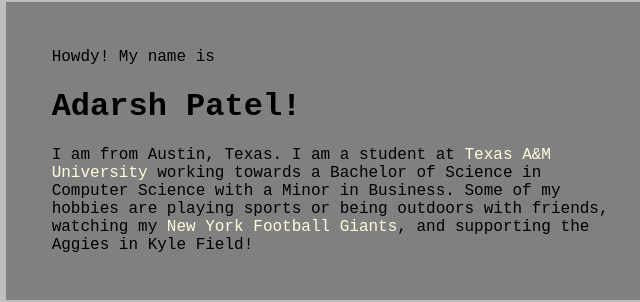
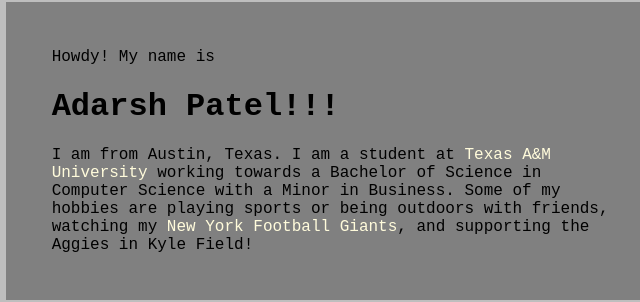
Before and after one commit to adarshp2001/412_project3, a plain HTML site: page index.html in a window 1280 px wide. Shown: the part 196-498 px from the top of the page, 481-1121 px from the left. Drawn offline with Linux system fonts and the light colour scheme.

Commit message:
add git add .

```diff
--- a/index.html
+++ b/index.html
@@ -26,7 +26,7 @@
 				<img class="headshot" src="files/index_atch/Headshot.JPG"/>
 			</div>
 			<div class="section-body">
-				Howdy! My name is <h1>Adarsh Patel!</h1> I am from Austin, Texas. I am a student at <a class="outside-link" href="https://www.tamu.edu">Texas A&M University</a> working
+				Howdy! My name is <h1>Adarsh Patel!!!</h1> I am from Austin, Texas. I am a student at <a class="outside-link" href="https://www.tamu.edu">Texas A&M University</a> working
 				towards a Bachelor of Science in Computer Science with a Minor in Business. Some of
 				my hobbies are playing sports or being outdoors with friends, watching my <a class="outside-link" href="https://www.giants.com/">New York Football Giants</a>, and
 				supporting the Aggies in Kyle Field!
```
